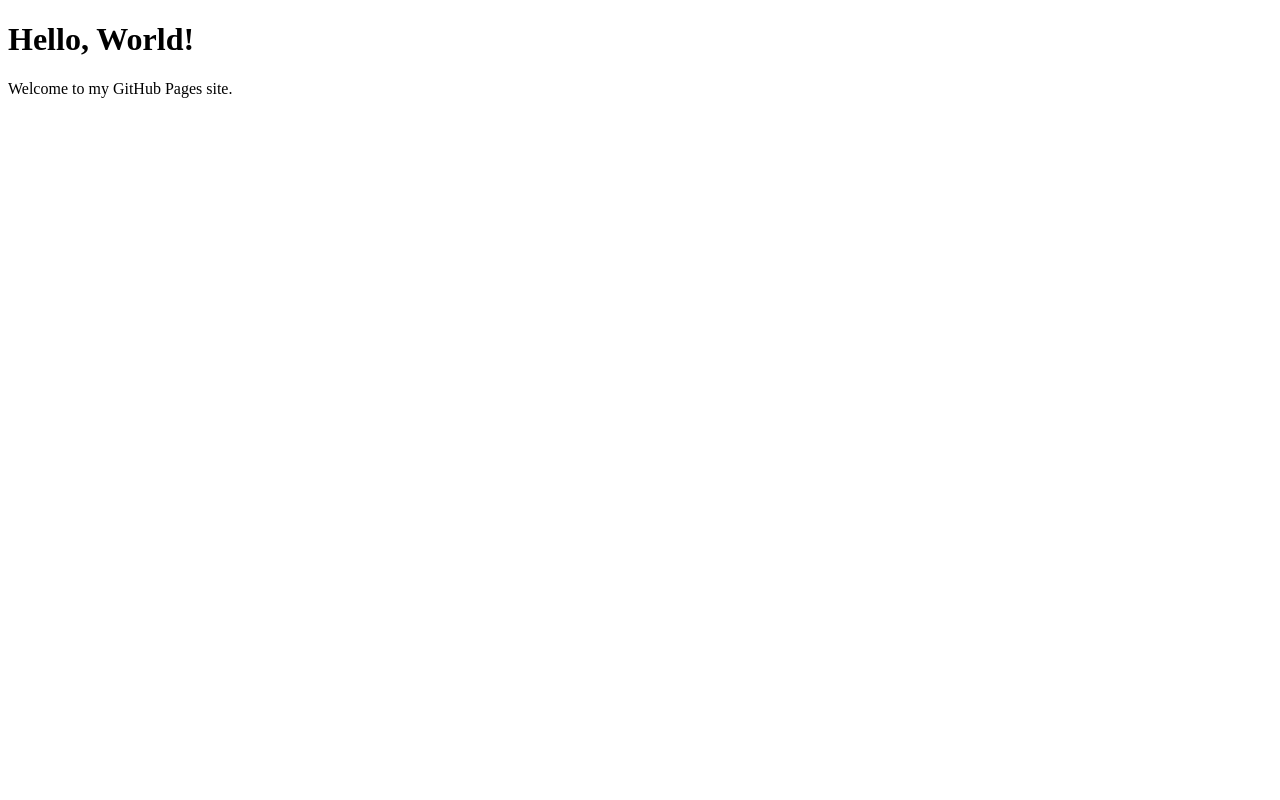
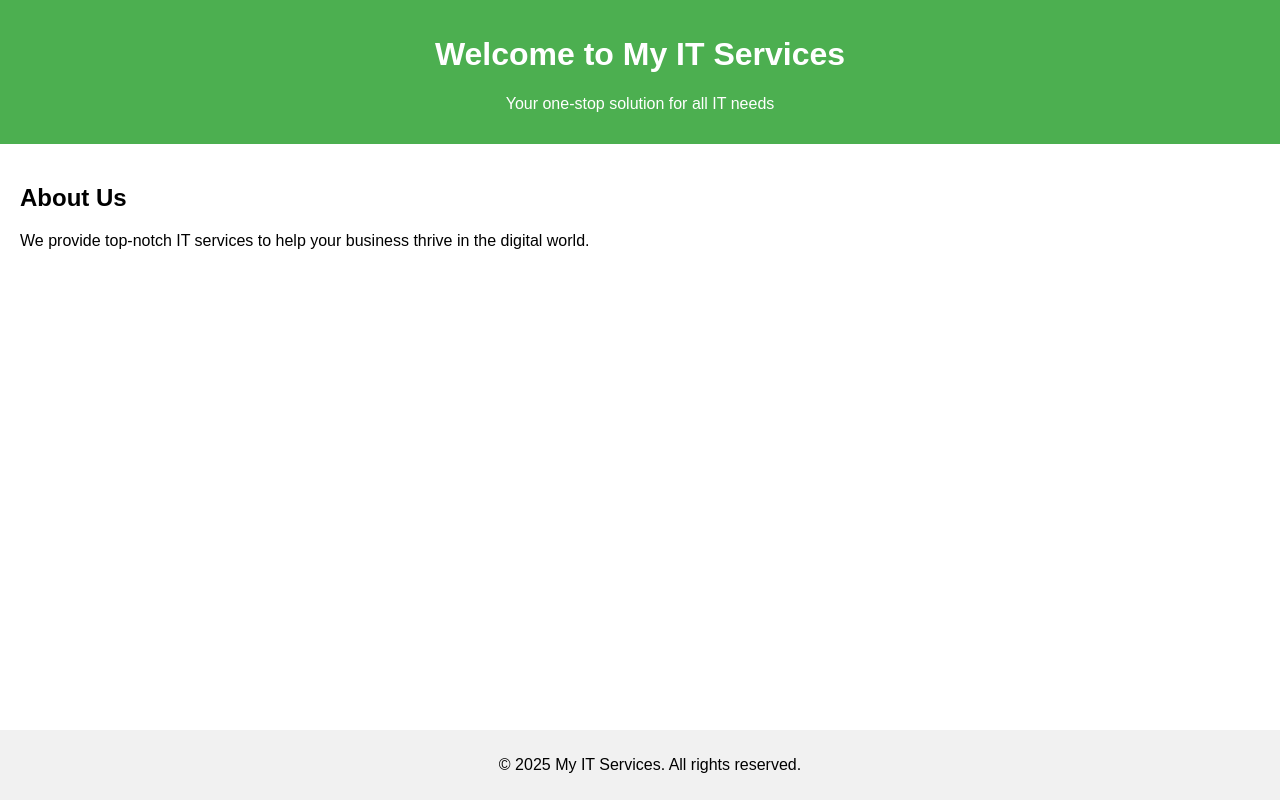
Before and after one commit to Kalimullah01/cybertyk, a plain HTML site: page index.html in a window 1280 px wide. Drawn offline with Linux system fonts and the light colour scheme.

Commit message:
Update index.html

```diff
--- a/index.html
+++ b/index.html
@@ -3,10 +3,25 @@
 <head>
     <meta charset="UTF-8">
     <meta name="viewport" content="width=device-width, initial-scale=1.0">
-    <title>Welcome to My GitHub Pages Site</title>
+    <title>Welcome to My IT Services</title>
+    <style>
+        body { font-family: Arial, sans-serif; margin: 0; padding: 0; }
+        .header { background-color: #4CAF50; color: white; padding: 15px; text-align: center; }
+        .content { padding: 20px; }
+        .footer { background-color: #f1f1f1; text-align: center; padding: 10px; position: fixed; left: 0; bottom: 0; width: 100%; }
+    </style>
 </head>
 <body>
-    <h1>Hello, World!</h1>
-    <p>Welcome to my GitHub Pages site.</p>
+    <div class="header">
+        <h1>Welcome to My IT Services</h1>
+        <p>Your one-stop solution for all IT needs</p>
+    </div>
+    <div class="content">
+        <h2>About Us</h2>
+        <p>We provide top-notch IT services to help your business thrive in the digital world.</p>
+    </div>
+    <div class="footer">
+        <p>&copy; 2025 My IT Services. All rights reserved.</p>
+    </div>
 </body>
 </html>
```
